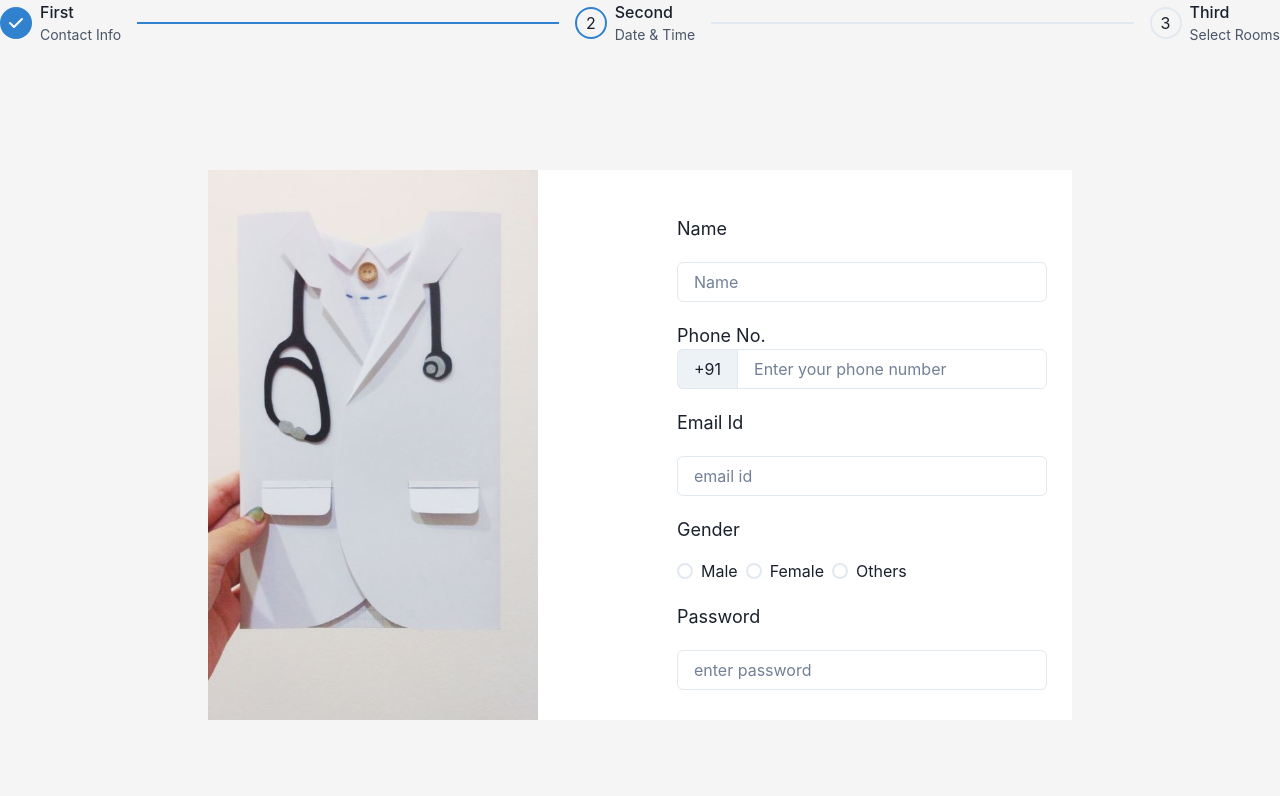
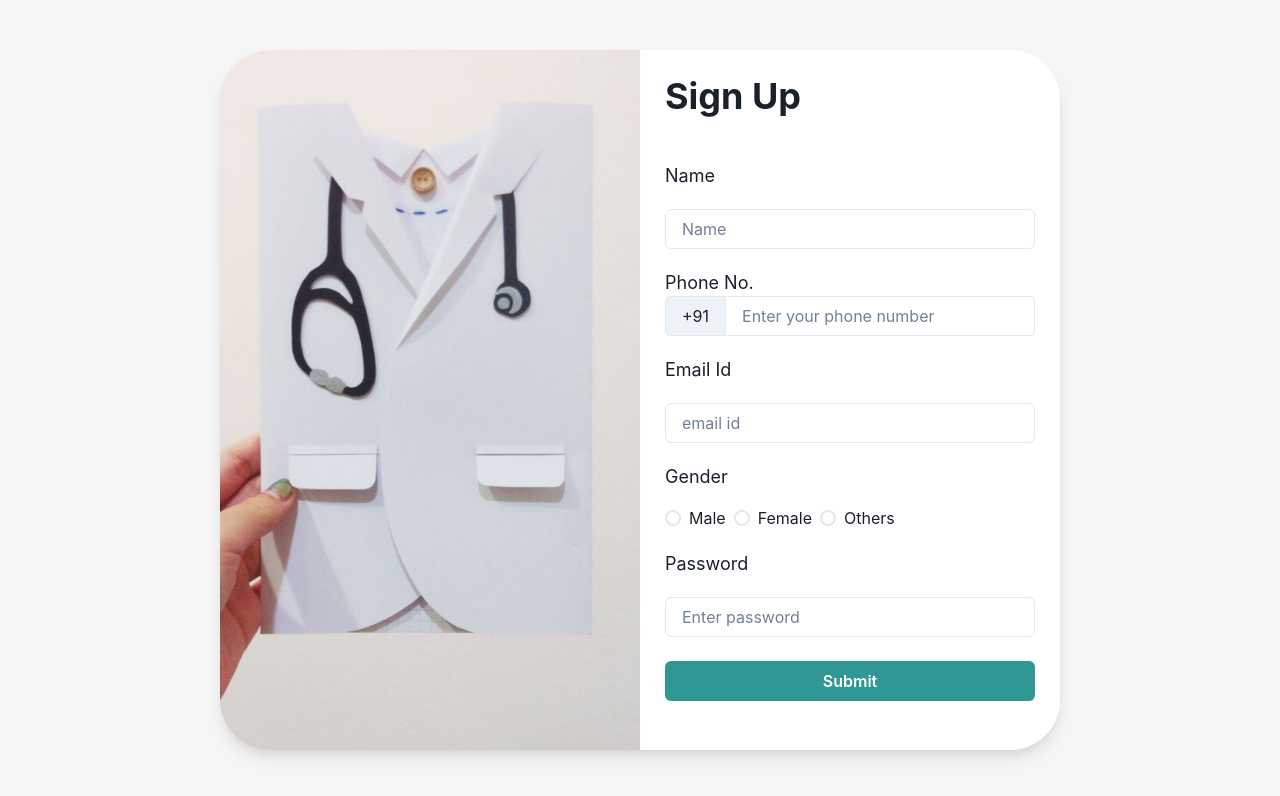
Before and after one commit to AdityaShuk1a/cipherthon-fe, a React (Vite) app: page / in a window 1280 px wide. Shown: the top 796 px of the page. Built offline with nearby package versions, Linux system fonts and the light colour scheme.

Commit message:
repaired form

```diff
--- a/src/components/Register/Doctor/FormStep1.jsx
+++ b/src/components/Register/Doctor/FormStep1.jsx
@@ -11,9 +11,11 @@ import {
     Image,
     RadioGroup,
     Grid,
+    Button,
     SimpleGrid,
     HStack,
     Center,
+    Heading,
 } from "@chakra-ui/react";
 import React, { useState, useEffect } from "react";
 import { AspectRatio } from "@chakra-ui/react";
@@ -29,10 +31,6 @@ export const FormStep1 = () => {
         fontSize: "18px",
         width: "370px",
         marginTop: "20px",
-    };
-    const marginAll = {
-        borderRadius: "50px",
-        margin: "150px 70px 50px auto",
     };
     const radioStyle = {
         marginRight: "8px",
@@ -55,18 +53,21 @@ export const FormStep1 = () => {
         <Center h="100vh">
             <Grid
                 templateColumns="repeat(2, 1fr)"
-                gap={6}
-                borderRadius={5}
+                gap={0}
+                borderRadius={50}
                 bgColor={"white"}
+                boxShadow="lg"
+                overflow="hidden" // This ensures the border radius applies to all sides
             >
                 <Box>
-                    <AspectRatio w="330px" ratio={3 / 5}>
+                    <AspectRatio w="100%" h="100%" ratio={3 / 5}>
                         <Image src="doctor.jpg" objectFit="cover" />
                     </AspectRatio>
                 </Box>
 
                 <Box bgColor={"white"} p={25} w={"fit-content"}>
-                    <VStack>
+                    <VStack align="stretch">
+                        <Heading mb={4}>Sign Up</Heading>
                         <Box>
                             <Text {...textStyle}>Name</Text>
                             <Input
@@ -113,9 +114,12 @@ export const FormStep1 = () => {
                             <Input
                                 {...inputStyle}
                                 type="password"
-                                placeholder={"enter password"}
+                                placeholder="Enter password"
                             ></Input>
                         </Box>
+                        <Button mt={4} colorScheme="teal" type="submit">
+                            Submit
+                        </Button>
                     </VStack>
                 </Box>
             </Grid>
--- a/src/components/Register/DoctorSignup.jsx
+++ b/src/components/Register/DoctorSignup.jsx
@@ -2,9 +2,10 @@ import { FormStep1 } from "./Doctor/FormStep1";
 import { DoctorSignUpFormStepper } from "./Doctor/FormStepper";
 
 export default function DoctorSignup() {
-    return <>
-    <DoctorSignUpFormStepper />
-    <FormStep1 />
-
-    </>
+    return (
+        <>
+            {/* <DoctorSignUpFormStepper /> */}
+            <FormStep1 />
+        </>
+    );
 }
```
